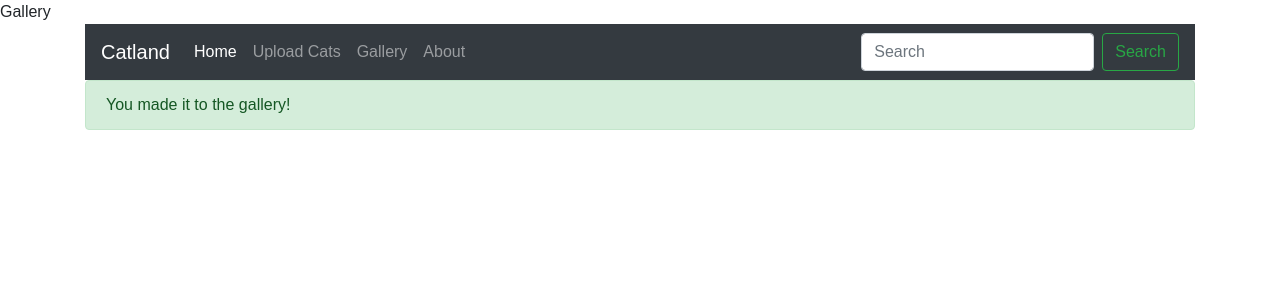
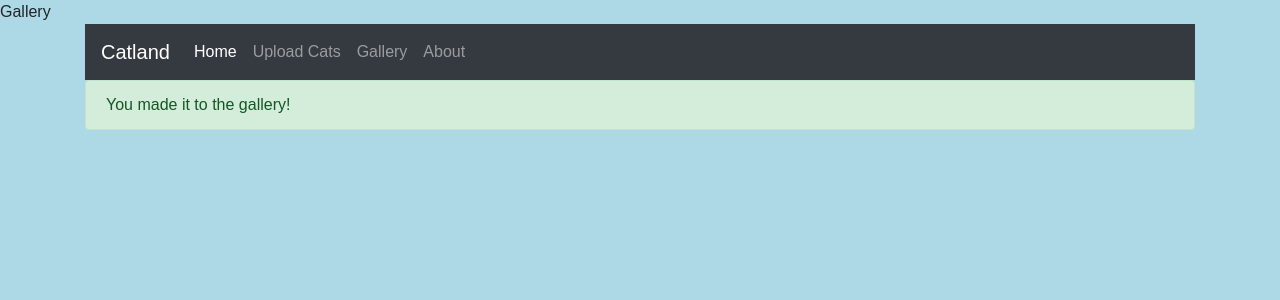
Before and after one commit to ispyhumanfly/catland, a Flask app: page /gallery in a window 1280 px wide. Shown: the top 300 px of the page. Run offline with Flask 2, Linux system fonts and the light colour scheme; data that the repository does not hold is empty; some libraries are stand-ins or nearby versions.

Commit message:
basic css stuff, nothing special

```diff
--- a/app/assets/styles/about.css
+++ b/app/assets/styles/about.css
@@ -4,6 +4,5 @@ h1 {color: tomato; text-align: center;}
 
 p {background-color: white; padding: 50px; border: 1px solid; font-size:150%;}
 
-ul{background-color: cornflowerblue; padding: auto; border: 10px solid forestgreen; font-size:120%;}
 
 img {height: 250px; width: auto; background-color: white; padding: 10px; border: 2px dashed; position: relative;}
--- a/app/assets/styles/gallery.css
+++ b/app/assets/styles/gallery.css
@@ -93,3 +93,5 @@ img {
 .demo:hover {
   opacity: 1;
 }
+
+body {background-color: lightblue;}
--- a/app/assets/styles/index.css
+++ b/app/assets/styles/index.css
@@ -4,6 +4,5 @@ h1 {color: hotpink; text-align: center;}
 
 p {background-color: white; padding: 50px; border: 1px solid; font-size:150%;}
 
-ul{background-color:lightsalmon; padding: auto; border: 10px solid hotpink; font-size:120%;}
 
 img {height: 250px; width: auto;; padding: 10px; border: 1px dashed;}
--- a/app/assets/styles/navbar.css
+++ b/app/assets/styles/navbar.css
@@ -1,4 +1,3 @@
-
 
 body {
     font-size: 28px;
--- a/app/assets/styles/style.css
+++ /dev/null
@@ -1,3 +0,0 @@
-body {
-    background-color: azure;
-}
--- a/app/templates/components/navbar.jinja
+++ b/app/templates/components/navbar.jinja
@@ -1,9 +1,9 @@
 <nav class="navbar navbar-expand-lg navbar-dark bg-dark">
   <a class="navbar-brand" href="#">Catland</a>
+
   <button class="navbar-toggler" type="button" data-toggle="collapse" data-target="#navbarSupportedContent" aria-controls="navbarSupportedContent" aria-expanded="false" aria-label="Toggle navigation">
     <span class="navbar-toggler-icon"></span>
   </button>
-
 
   <div class="collapse navbar-collapse" id="navbarSupportedContent">
     <ul class="navbar-nav mr-auto">
@@ -19,10 +19,5 @@
       <li class="nav-item">
         <a class="nav-link" href="/about">About</a>
       </li>
-    </ul>
-    <form class="form-inline my-2 my-lg-0">
-      <input class="form-control mr-sm-2" type="search" placeholder="Search" aria-label="Search">
-      <button class="btn btn-outline-success my-2 my-sm-0" type="submit">Search</button>
-    </form>
   </div>
 </nav>
--- a/app/templates/index.jinja
+++ b/app/templates/index.jinja
@@ -18,12 +18,8 @@
         <h1>Welcome to Catland</h1>
     <img title="Meow" src="https://undark.org/wp-content/uploads/2020/02/GettyImages-1199242002-1-scaled.jpg" alt="Cat looking at you">
         <p>{{message}}</p>
-        <ul>
-            <li>Upload cats</li>
-            <li>Look at cats</li>
-            <li><em>Be a cat?</em></li>
+
         </div>
-        </ul>
 {% endblock %}
 
 {% block footer %}
```
